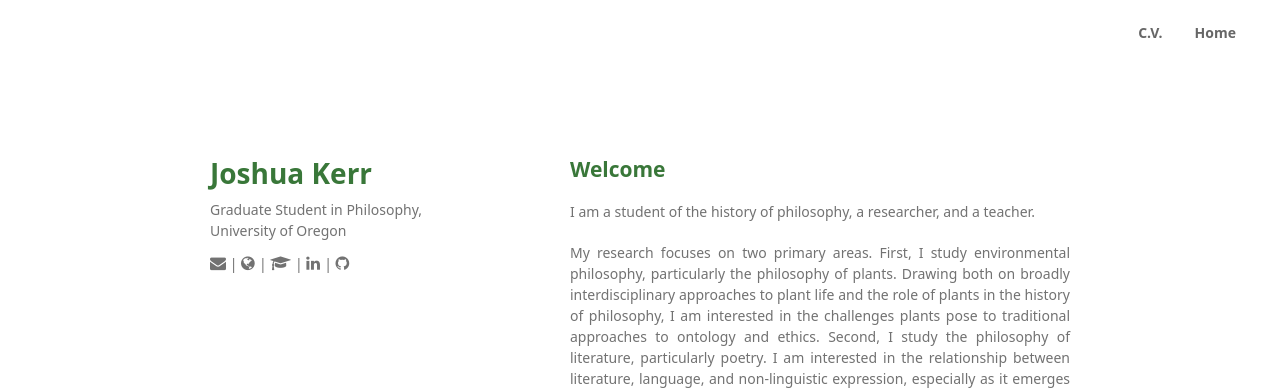
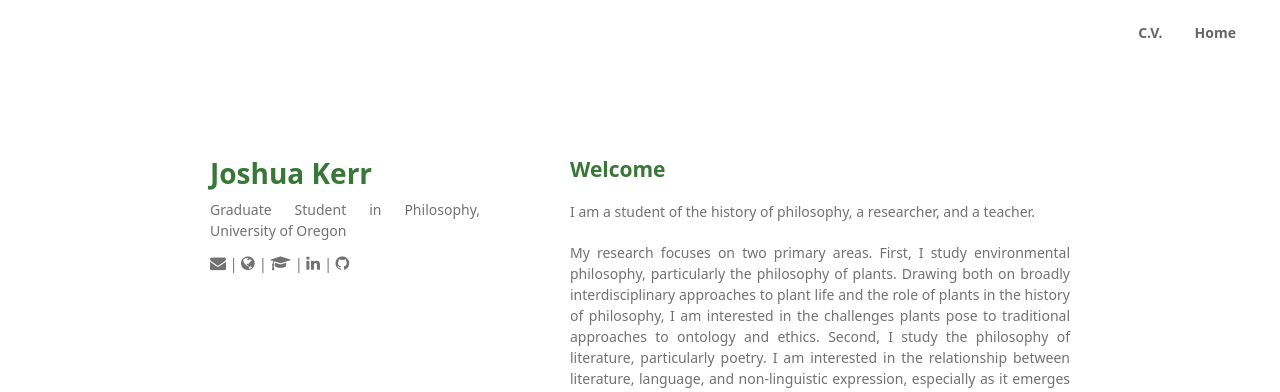
Before and after one commit to joshuakerr/joshuakerr.github.io.old, a Jekyll site: the page built from index.md, in a window 1280 px wide. Shown: the top 392 px of the page. Built offline with Jekyll 4.4.1, drawn with Linux system fonts in a browser that asks for light colours; a script that is not in the unit is left out.

Commit message:
header text alignment

```diff
--- a/assets/css/style.css
+++ b/assets/css/style.css
@@ -178,6 +178,7 @@ header {
   float:left;
   position:fixed;
   -webkit-font-smoothing:subpixel-antialiased;
+  text-align: left;
 }
 
 header h1 {
@@ -186,7 +187,6 @@ header h1 {
 
 header p {
     margin:0 0 10px;
-    text-align: left;
 }
 
 header a {
```
